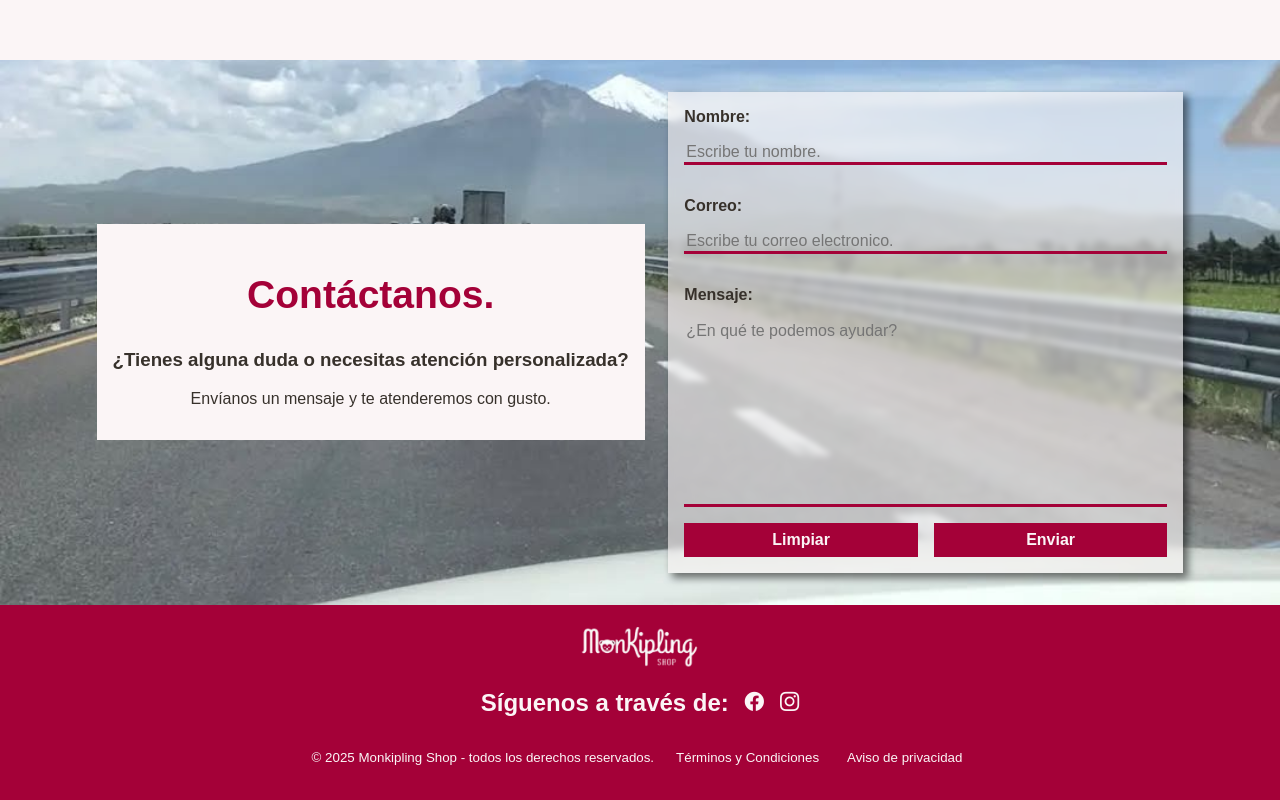
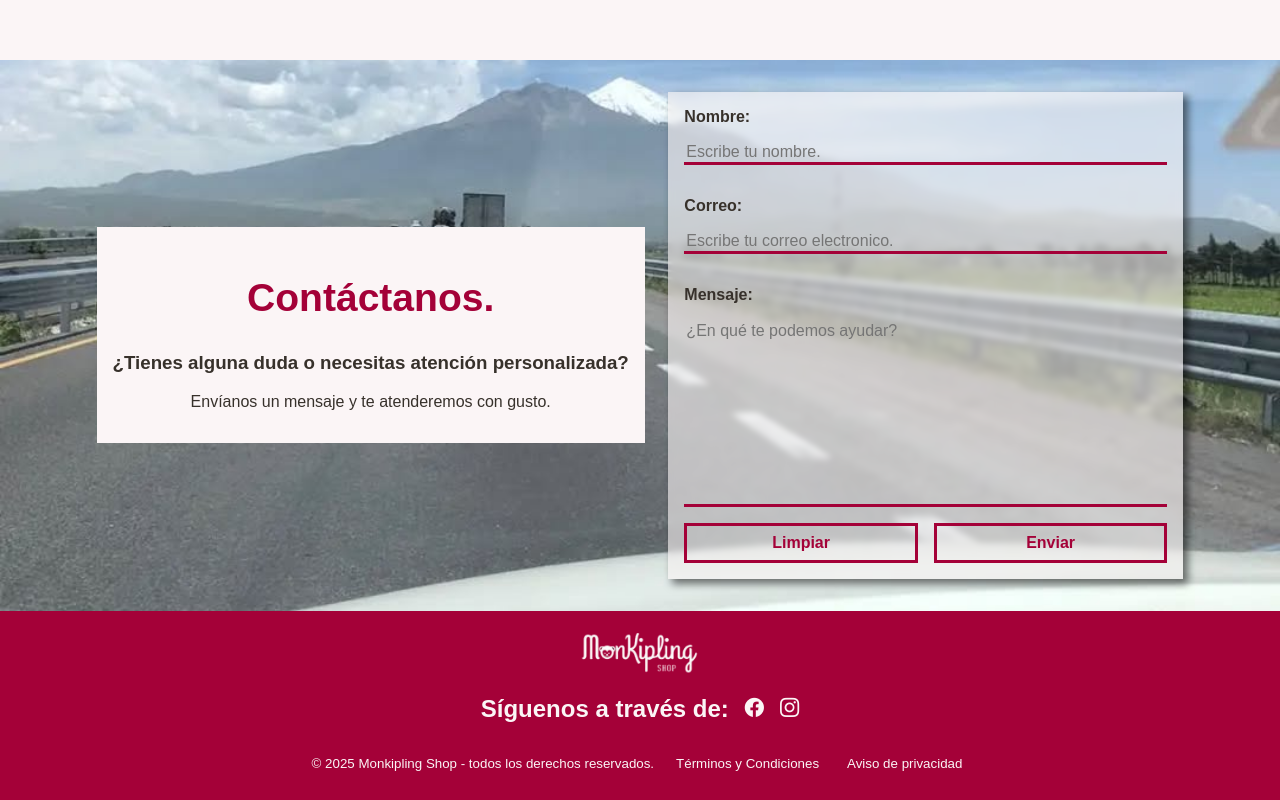
Before and after one commit to JuanDavid1217/monkipling-shop, a Vue app: page / in a window 1280 px wide. Shown: the part 3212-4012 px from the top of the page. Built offline with nearby package versions, Linux system fonts and the light colour scheme.

Commit message:
Contact buttons style and Our Products button style have been changed

```diff
--- a/src/components/ContactFormComponent.vue
+++ b/src/components/ContactFormComponent.vue
@@ -61,12 +61,18 @@
         font-size: inherit;
         font-family: inherit;
         flex: 1;
-        border: none;
+        border: medium solid var(--color1);
         padding: .5rem 1rem;
         font-weight: bold;
+        background-color: transparent;/*var(--color1)*/;
+        color: var(--color1);
+        cursor: pointer;
+        transition: background-color .3s ease, color .3s ease;
+    }
+
+    button:hover {
         background-color: var(--color1);
         color: var(--color5);
-        cursor: pointer;
     }
 
 </style>
--- a/src/views/HomeView.vue
+++ b/src/views/HomeView.vue
@@ -226,6 +226,12 @@
     font-weight: bold;
     cursor: pointer;
     border: medium solid var(--color5);
+    transition: background-color .3s ease, color .3s ease;
+  }
+
+  .our-products > div:last-child > button:hover {
+    background-color: var(--color5);
+    color: var(--color1);
   }
 
   .contact-section {
```
